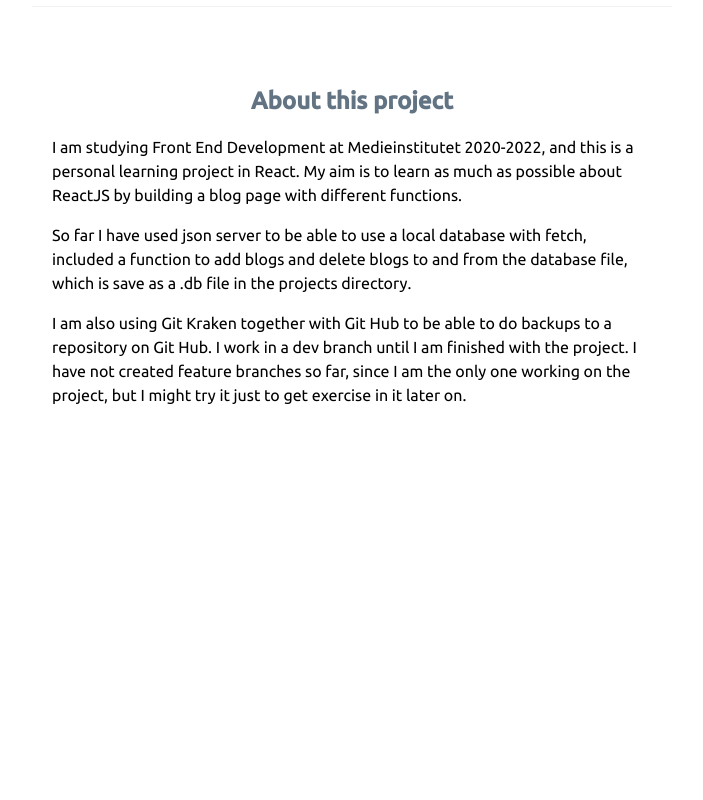
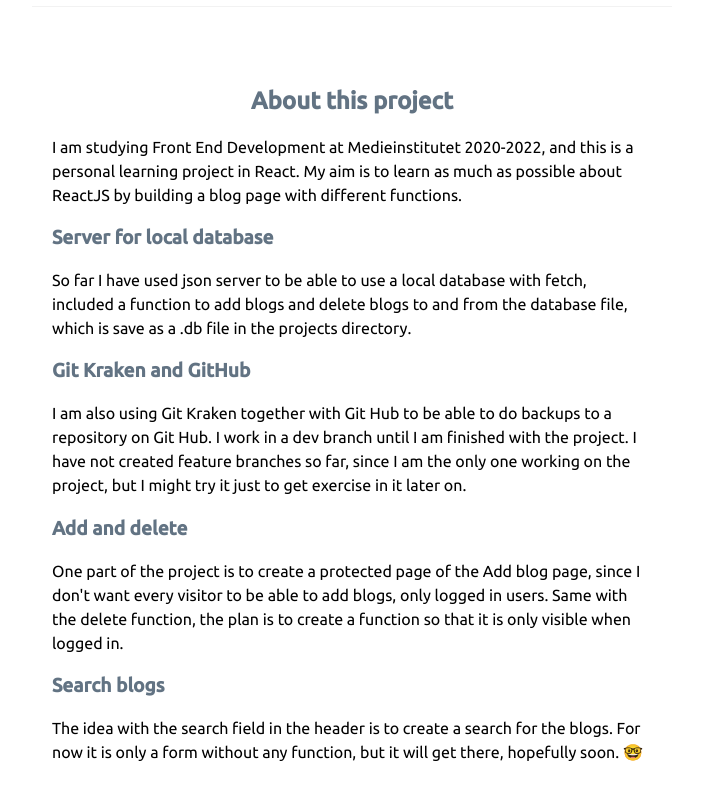
Before and after one commit to susanneeneroth/my-blog-react, a React (Create React App) app: page /about in a window 1280 px wide. Shown: the part 382-1182 px from the top of the page, without its empty margins (288-991 px from the left). Before the commit the page ends 865 px from the top, so only its background shows below. Built offline with nearby package versions, Linux system fonts and the light colour scheme.

Commit message:
Updated db and About page

```diff
--- a/src/index.css
+++ b/src/index.css
@@ -113,6 +113,19 @@ input:focus,
   color: rgb(75, 89, 103);
 }
 
+/* Content and titles */
+
+.page-title {
+  font-size: 1.5rem;
+  color: rgb(98, 115, 131);
+}
+
+.page-subtitle {
+  font-size: 1.2rem;
+  color: rgb(98, 115, 131);
+  text-align: left;
+}
+
 .content {
   max-width: 600px;
   margin: 40px auto;
@@ -184,11 +197,6 @@ input:focus,
 }
 
 /* Blog list on Homepage */
-.page-title {
-  font-size: 1.5rem;
-  color: rgb(98, 115, 131);
-}
-
 .blog-list p {
   margin: 20px 0;
   text-align: left;
--- a/src/pages/About.js
+++ b/src/pages/About.js
@@ -4,10 +4,19 @@ const About = () => {
             <h2 className="page-title">About this project</h2>
             <p>I am studying Front End Development at Medieinstitutet 2020-2022, and this is a personal learning project in React. My aim is to learn as much as possible about ReactJS by building a blog page with different functions.</p>
 
+            <h3 className="page-subtitle">Server for local database</h3>
             <p>So far I have used json server to be able to use a local database with fetch, included a function to add blogs and delete blogs to and from the database file, which is save as a .db file in the projects directory.</p>
 
+            <h3 className="page-subtitle">Git Kraken and GitHub</h3>
             <p>I am also using Git Kraken together with Git Hub to be able to do backups to a repository on Git Hub. I work in a dev branch until I am finished with the project. I have not created feature branches so far, since I am the only one working on the project, but I might try it just to get exercise in it later on.
             </p>
+
+            <h3 className="page-subtitle">Add and delete</h3>
+            <p>One part of the project is to create a protected page of the Add blog page, since I don't want every visitor to be able to add blogs, only logged in users. Same with the delete function, the plan is to create a function so that it is only visible when logged in.</p>
+
+            <h3 className="page-subtitle">Search blogs</h3>
+            <p>The idea with the search field in the header is to create a search for the blogs. For now it is only a form without any function, but it will get there, hopefully soon. 🤓</p>
+
         </div>
      );
 }
```
Also changed, not shown: data/my-db.json (+4 -4 lines).
